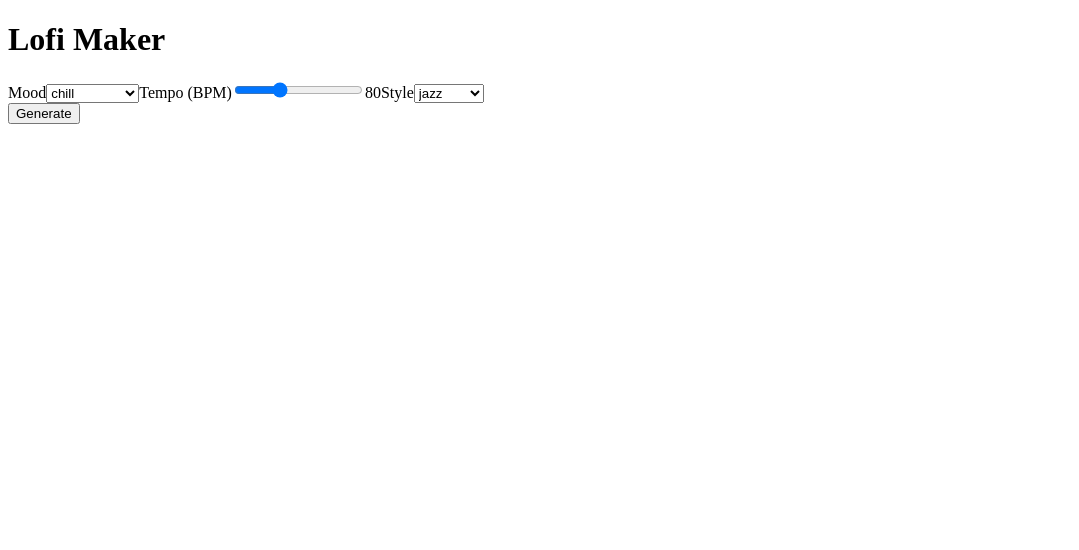
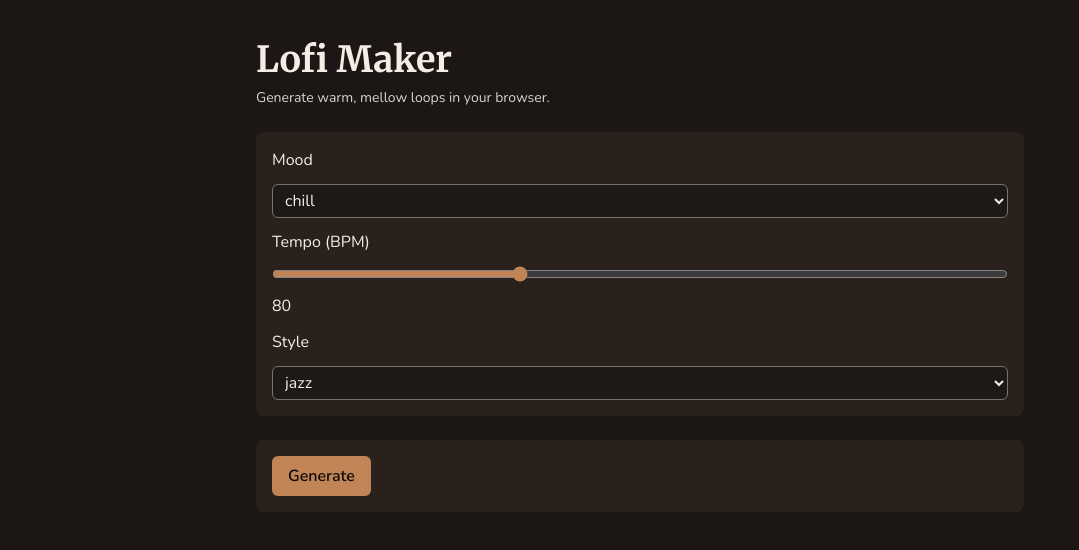
Before and after one commit to quinteroac/reelpod-studio, a React (Vite) app: page / in a window 1280 px wide. Shown: the top 550 px of the page, without its empty margins (0-1079 px from the left). Built offline with nearby package versions, Linux system fonts and the light colour scheme; what @strudel/web would draw is missing.

Commit message:
feat: implement US-001 - Lofi-Themed Color Palette and Typography

```diff
--- a/package.json
+++ b/package.json
@@ -26,12 +26,15 @@
     "@typescript-eslint/eslint-plugin": "^8.56.1",
     "@typescript-eslint/parser": "^8.56.1",
     "@vitejs/plugin-react": "^4.3.4",
+    "autoprefixer": "10.4.27",
     "eslint": "^8.57.1",
     "eslint-config-prettier": "^10.1.8",
     "eslint-plugin-react": "^7.37.5",
     "eslint-plugin-react-hooks": "^7.0.1",
     "jsdom": "^25.0.1",
+    "postcss": "8.5.6",
     "prettier": "^3.8.1",
+    "tailwindcss": "3.4.17",
     "typescript": "^5.6.3",
     "vite": "^6.0.1",
     "vitest": "^2.1.8"
--- /dev/null
+++ b/postcss.config.cjs
@@ -0,0 +1,6 @@
+module.exports = {
+  plugins: {
+    tailwindcss: {},
+    autoprefixer: {}
+  }
+};
--- a/src/App.tsx
+++ b/src/App.tsx
@@ -80,13 +80,18 @@ export function App({ controller }: AppProps) {
   }
 
   return (
-    <main>
-      <h1>Lofi Maker</h1>
+    <main className="min-h-screen bg-lofi-bg px-6 py-10 text-lofi-text">
+      <div className="mx-auto max-w-3xl space-y-6">
+        <header className="space-y-2">
+          <h1 className="font-serif text-4xl font-bold text-lofi-text">Lofi Maker</h1>
+          <p className="text-sm text-stone-300">Generate warm, mellow loops in your browser.</p>
+        </header>
 
-      <section aria-label="Generation parameters">
+        <section aria-label="Generation parameters" className="grid gap-3 rounded-lg bg-lofi-panel p-4">
           <label htmlFor="mood">Mood</label>
         <select
           id="mood"
+          className="rounded-md border border-stone-500 bg-stone-900 px-2 py-1 text-lofi-text"
           value={params.mood}
           onChange={(event) => setParams((prev) => ({ ...prev, mood: event.target.value as Mood }))}
           disabled={status === 'loading'}
@@ -100,6 +105,7 @@ export function App({ controller }: AppProps) {
         <input
           id="tempo"
           type="range"
+          className="accent-lofi-accent"
           min={60}
           max={120}
           value={params.tempo}
@@ -116,6 +122,7 @@ export function App({ controller }: AppProps) {
         <label htmlFor="style">Style</label>
         <select
           id="style"
+          className="rounded-md border border-stone-500 bg-stone-900 px-2 py-1 text-lofi-text"
           value={params.style}
           onChange={(event) => setParams((prev) => ({ ...prev, style: event.target.value as Style }))}
           disabled={status === 'loading'}
@@ -126,17 +133,26 @@ export function App({ controller }: AppProps) {
         </select>
         </section>
 
-      <section aria-label="Generation actions">
-        <button type="button" onClick={() => void handleGenerate()} disabled={status === 'loading'}>
+        <section aria-label="Generation actions" className="space-y-3 rounded-lg bg-lofi-panel p-4">
+          <button
+            type="button"
+            className="rounded-md bg-lofi-accent px-4 py-2 font-semibold text-stone-950 disabled:cursor-not-allowed disabled:opacity-60"
+            onClick={() => void handleGenerate()}
+            disabled={status === 'loading'}
+          >
             Generate
           </button>
 
           {status === 'loading' && <p role="status">Generating track...</p>}
 
           {errorMessage && (
-          <div>
+            <div className="space-y-2">
               <p role="alert">{errorMessage}</p>
-            <button type="button" onClick={() => void handleGenerate()}>
+              <button
+                type="button"
+                className="rounded-md border border-lofi-accent px-3 py-1 text-lofi-text"
+                onClick={() => void handleGenerate()}
+              >
                 Retry
               </button>
             </div>
@@ -144,16 +160,29 @@ export function App({ controller }: AppProps) {
         </section>
 
         {hasGeneratedTrack && (
-        <section aria-label="Playback controls">
-          <button type="button" onClick={() => void handlePlay()} disabled={isPlaying} aria-pressed={isPlaying}>
+          <section aria-label="Playback controls" className="grid gap-3 rounded-lg bg-lofi-panel p-4">
+            <button
+              type="button"
+              className="rounded-md border border-lofi-accent px-3 py-2 text-lofi-text disabled:cursor-not-allowed disabled:opacity-60"
+              onClick={() => void handlePlay()}
+              disabled={isPlaying}
+              aria-pressed={isPlaying}
+            >
               Play
             </button>
-          <button type="button" onClick={() => void handlePause()} disabled={!isPlaying} aria-pressed={!isPlaying}>
+            <button
+              type="button"
+              className="rounded-md border border-lofi-accent px-3 py-2 text-lofi-text disabled:cursor-not-allowed disabled:opacity-60"
+              onClick={() => void handlePause()}
+              disabled={!isPlaying}
+              aria-pressed={!isPlaying}
+            >
               Pause
             </button>
             <label htmlFor="seek">Seek</label>
             <input
               id="seek"
+              className="accent-lofi-accent"
               type="range"
               min={SEEK_MIN}
               max={SEEK_MAX}
@@ -162,6 +191,7 @@ export function App({ controller }: AppProps) {
             />
           </section>
         )}
+      </div>
     </main>
   );
 }
--- /dev/null
+++ b/src/index.css
@@ -0,0 +1,15 @@
+@import url('https://fonts.googleapis.com/css2?family=Merriweather:wght@700&family=Nunito:wght@400;600;700&display=swap');
+
+@tailwind base;
+@tailwind components;
+@tailwind utilities;
+
+@layer base {
+  body {
+    @apply m-0 min-h-screen bg-lofi-bg text-lofi-text font-sans antialiased;
+  }
+
+  #root {
+    @apply min-h-screen;
+  }
+}
--- a/src/main.tsx
+++ b/src/main.tsx
@@ -2,6 +2,7 @@ import { StrictMode } from 'react';
 import { createRoot } from 'react-dom/client';
 import { App } from './App';
 import { bootstrapStrudelRepl } from './lib/strudel-repl';
+import './index.css';
 
 void bootstrapStrudelRepl().catch((error) => {
   console.error('Failed to initialize Strudel REPL.', error);
--- /dev/null
+++ b/tailwind.config.ts
@@ -0,0 +1,22 @@
+import type { Config } from 'tailwindcss';
+
+export default {
+  content: ['./index.html', './src/**/*.{ts,tsx}'],
+  theme: {
+    extend: {
+      colors: {
+        lofi: {
+          bg: '#1c1714',
+          panel: '#2a211d',
+          accent: '#c08457',
+          text: '#f5ede5'
+        }
+      },
+      fontFamily: {
+        sans: ['Nunito', 'ui-sans-serif', 'system-ui', 'sans-serif'],
+        serif: ['Merriweather', 'ui-serif', 'Georgia', 'serif']
+      }
+    }
+  },
+  plugins: []
+} satisfies Config;
--- a/tsconfig.json
+++ b/tsconfig.json
@@ -12,7 +12,7 @@
     "noEmit": true,
     "jsx": "react-jsx",
     "strict": true,
-    "types": ["vitest/globals", "@testing-library/jest-dom"]
+    "types": ["vitest/globals", "@testing-library/jest-dom", "vite/client"]
   },
   "include": ["src"]
 }
```
Also changed, not shown: .agents/flow/it_000002_progress.json (added), .agents/state.json, 2 other files (tests, documents, lock files or other folders). Lines whose indentation alone changed are shown as unchanged.
